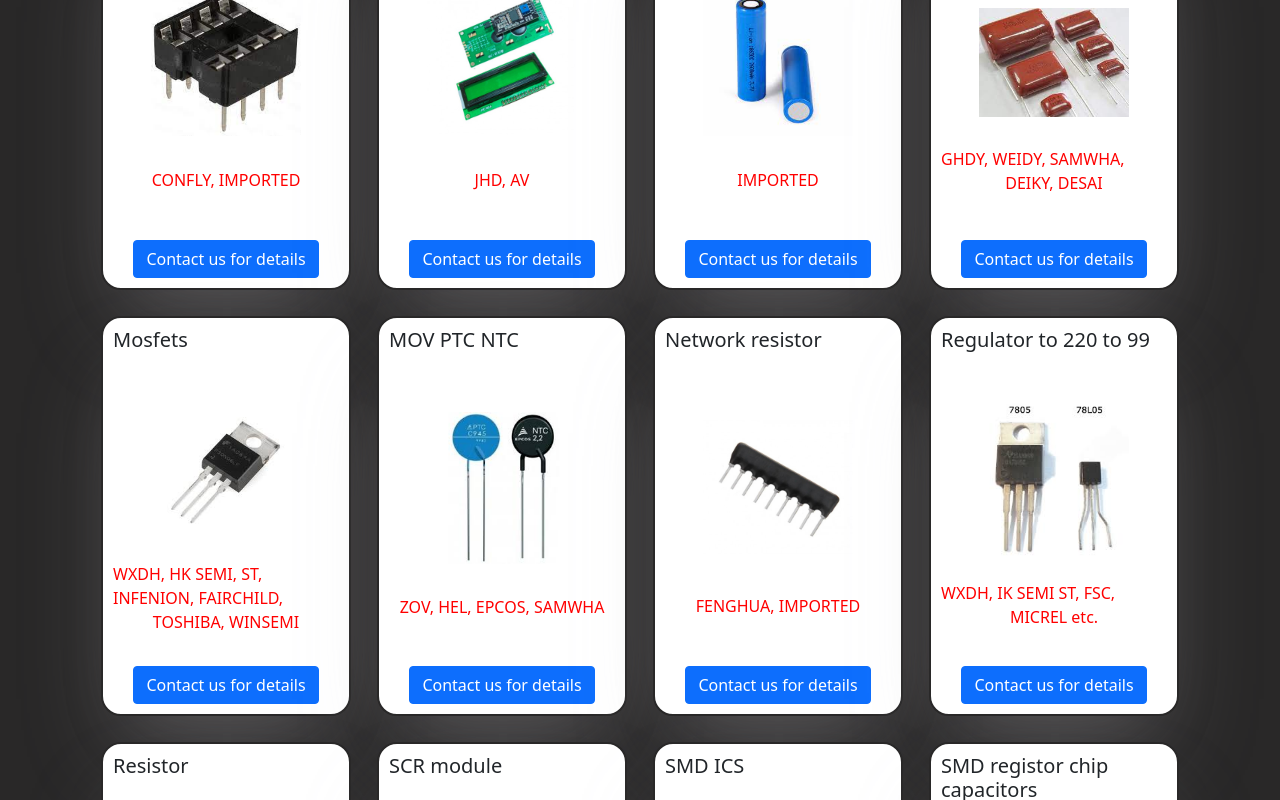
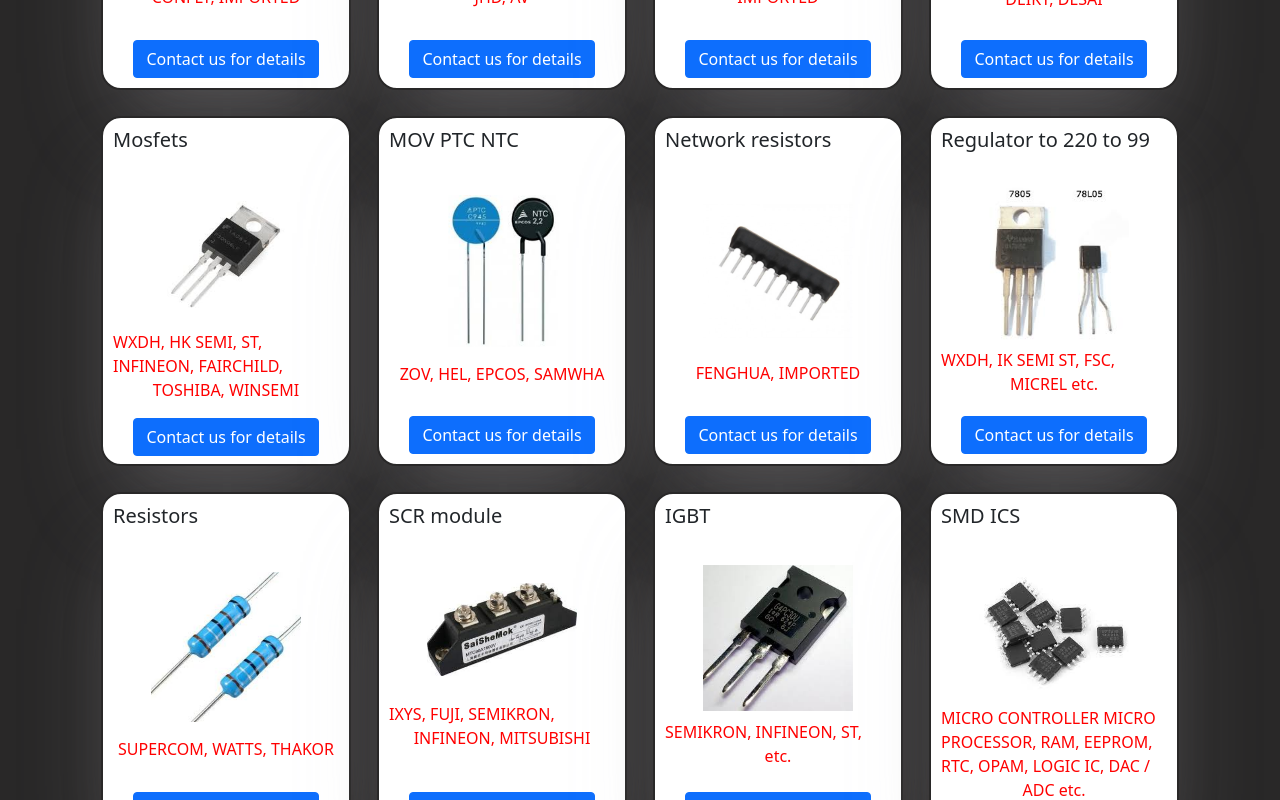
Before and after one commit to Tesmi/vk, a React (Create React App) app: page /products in a window 1280 px wide. Shown: the part 1660-2460 px from the top of the page. Built offline with nearby package versions, Linux system fonts and the light colour scheme.

Commit message:
fixing typos

```diff
--- a/src/components/Footer.js
+++ b/src/components/Footer.js
@@ -1,5 +1,7 @@
 import React from "react";
 import styles from "./Footer.module.scss";
+
+import { Link } from "react-router-dom";
 
 export default function Footer() {
   return (
@@ -56,7 +58,7 @@
                 <a href="/#about-us">About Us</a>
               </li>
               <li>
-                <a href="/products">Products</a>
+                <Link to="/products">Products</Link>
               </li>
               <li>
                 <a href="/#contact">Contact Us</a>
--- a/src/pages/Home.js
+++ b/src/pages/Home.js
@@ -1,4 +1,5 @@
 import React, { useState } from "react";
+import { Link } from "react-router-dom";
 import styles from "./home.module.scss";
 import axios from "axios";
 
@@ -63,13 +64,13 @@
                 customers with the most difficult-to-find technical components
                 as quickly as possible.
               </h5>
-              <a style={{ textDecoration: "none" }} href="/products">
+              <Link style={{ textDecoration: "none" }} to="/products">
                 <div className={styles.btnContainer}>
                   <div className={styles.button}>
                     <span>Show Products</span>
                   </div>
                 </div>
-              </a>
+              </Link>
             </div>
           </Col>
           <Col lg>
@@ -164,7 +165,8 @@
               </div>
 
               <h2 style={{ color: "rgb(74, 74, 95)" }}>
-                For any further queries or purchase order please feel free to contact us.
+                For any further queries or purchase order please feel free to
+                contact us.
               </h2>
 
               <form onSubmit={handleSubmit}>
--- a/src/pages/Products.js
+++ b/src/pages/Products.js
@@ -89,7 +89,7 @@
   {
     src: require("../assets/mosfet.jpeg"),
     name: "Mosfets",
-    desc: "WXDH, HK SEMI, ST, INFENION, FAIRCHILD, TOSHIBA, WINSEMI",
+    desc: "WXDH, HK SEMI, ST, INFINEON, FAIRCHILD, TOSHIBA, WINSEMI",
   },
   {
     src: require("../assets/MOV PTC NTC.jpeg"),
@@ -98,7 +98,7 @@
   },
   {
     src: require("../assets/network resistor.jpeg"),
-    name: "Network resistor",
+    name: "Network resistors",
     desc: "FENGHUA, IMPORTED",
   },
   {
@@ -108,13 +108,18 @@
   },
   {
     src: require("../assets/resistor.jpeg"),
-    name: "Resistor",
+    name: "Resistors",
     desc: "SUPERCOM, WATTS, THAKOR",
   },
   {
     src: require("../assets/scr module.jpeg"),
     name: "SCR module",
     desc: "IXYS, FUJI, SEMIKRON, INFINEON, MITSUBISHI",
+  },
+  {
+    src: require("../assets/igbt.jpeg"),
+    name: "IGBT",
+    desc: "SEMIKRON, INFINEON, ST, etc.",
   },
   {
     src: require("../assets/smd ics.jpeg"),
--- a/src/pages/products.module.scss
+++ b/src/pages/products.module.scss
@@ -10,7 +10,7 @@
 }
 
 .productContainer {
-  height: 400px;
+  height: 350px;
   width: 250px;
   margin: 13px;
   border-radius: 20px;
```
Also changed, not shown: src/assets/igbt.jpeg (added).
